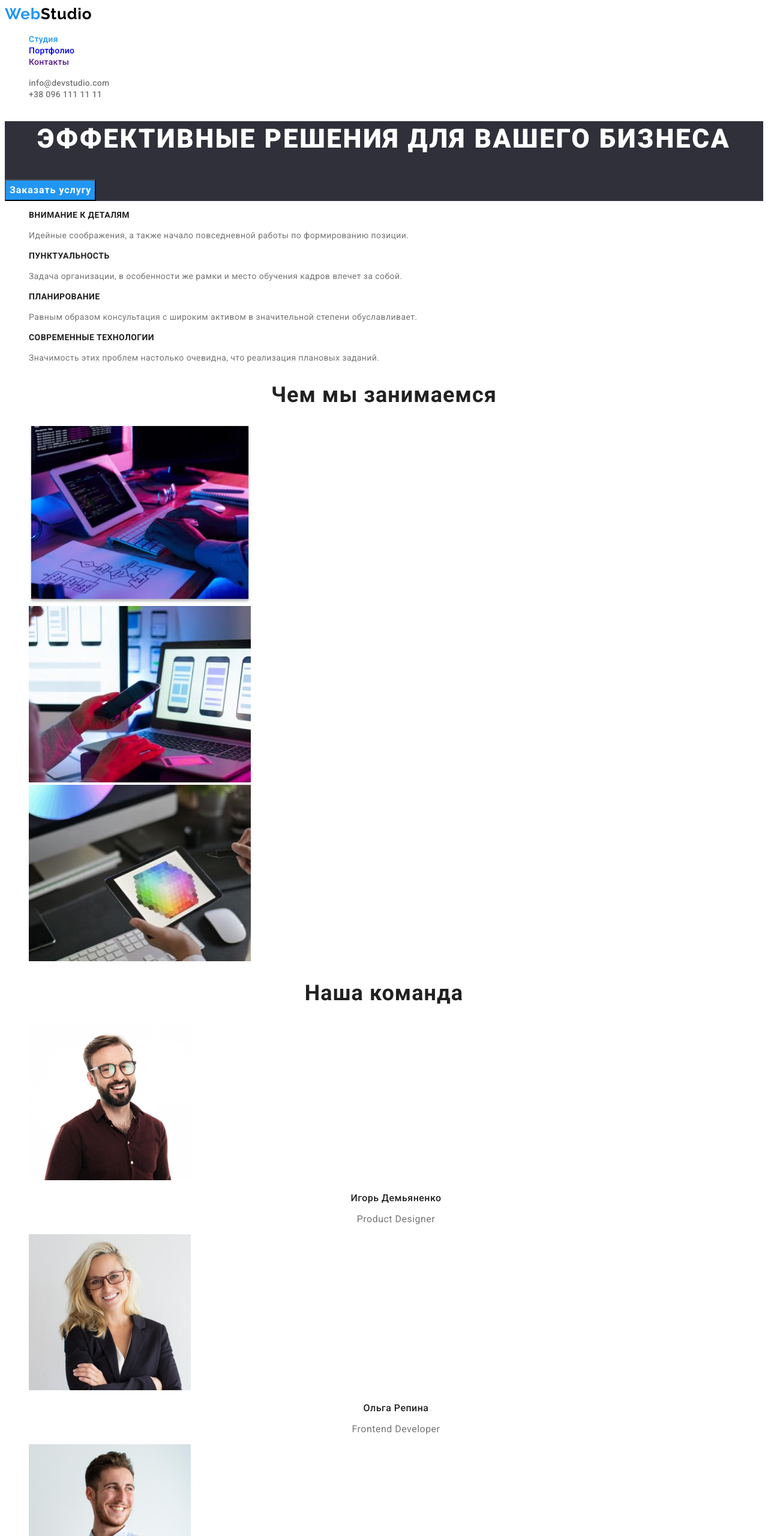
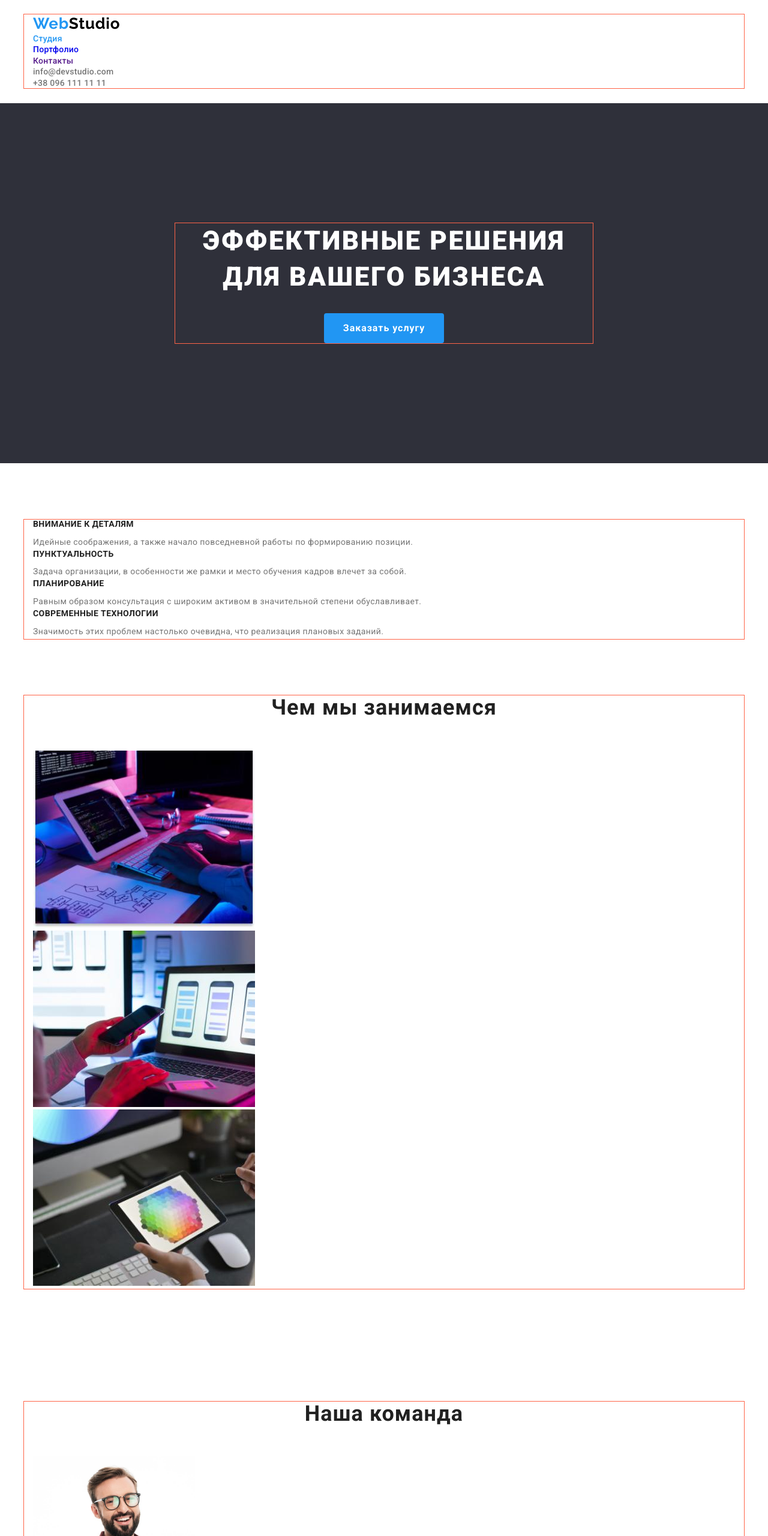
Before and after one commit to BorzhynskaOlena/goit-markup-hw-03, a plain HTML site: page index.html in a window 1280 px wide. Shown: the top 2560 px of the page at 60% size. Drawn offline with nearby package versions, Linux system fonts and the light colour scheme.

Commit message:
додала контейнери, паддинги та мардженти до головної сторінки

```diff
--- a/css/styles.css
+++ b/css/styles.css
@@ -2,6 +2,7 @@
   --primary-text-color: #212121;
   --secondary-text-color: #757575;
   --minor-text-color: #ffffff;
+  --footer-contacts-color: rgba(255, 255, 255, 0.6);
   --accent-color: #2196f3;
   --secondary-accent-color: #188ce8;
   --main-background-color: #ffffff;
@@ -9,12 +10,20 @@
   --background-btn-color: #f5f4fa;
   --logo-header-color: #000000;
 }
+h1,
+h2,
+h3,
+p {
+  margin: 0;
+}
 body {
   font-family: "Roboto", sans-serif;
   color: var(--primary-text-color);
   background-color: var(--main-background-color);
 }
 .list {
+  padding-left: 0;
+  margin: 0;
   list-style: none;
 }
 .link {
@@ -23,7 +32,22 @@ body {
 .current-link {
   color: var(--accent-color);
 }
+.container {
+  width: 1200px;
+  margin-left: auto;
+  margin-right: auto;
+  padding-left: 15px;
+  padding-right: 15px;
+  outline: 1px solid tomato;
+}
+.section {
+  padding: 94px 0;
+}
 /* Шапка сайту */
+.page-header {
+  padding-top: 24px;
+  padding-bottom: 25px;
+}
 .logo {
   font-family: "Raleway", sans-serif;
   font-style: normal;
@@ -63,14 +87,22 @@ body {
   color: var(--accent-color);
 }
 /* Блок Герой */
+.hero .container {
+  width: 696px;
+}
+.hero {
+  padding-top: 200px;
+  padding-bottom: 200px;
+}
 .hero-title {
-  font-weight: 900;
   font-size: 44px;
   line-height: 1.36;
   text-align: center;
   letter-spacing: 0.06em;
   text-transform: uppercase;
   color: var(--minor-text-color);
+  margin-bottom: 30px;
+  font-weight: 900;
 }
 .hero-btn {
   font-family: inherit;
@@ -84,11 +116,18 @@ body {
   color: var(--minor-text-color);
   background-color: var(--accent-color);
   cursor: pointer;
+  border-radius: 4px;
+  padding: 10px 32px;
+  min-width: 200px;
+  border: transparent;
+  display: block;
+  margin: 0 auto;
 }
 .hero-btn:hover,
 .hero-btn:focus {
   background-color: var(--secondary-accent-color);
 }
+
 /* Преимущества */
 .benefits-title,
 .portfolio-title {
@@ -109,15 +148,18 @@ body {
   line-height: 1.14;
   letter-spacing: 0.03em;
   text-transform: uppercase;
+  margin-bottom: 10px;
 }
 .benefits-text {
-  font-weight: 400;
   font-size: 14px;
   line-height: 1.71;
   letter-spacing: 0.03em;
   color: var(--secondary-text-color);
 }
 /* Чем занимаемся, Наша команда*/
+.work {
+  padding-top: 0;
+}
 .work-title,
 .team-title {
   font-weight: 700;
@@ -125,6 +167,13 @@ body {
   line-height: 1.16;
   text-align: center;
   letter-spacing: 0.03em;
+  margin-bottom: 50px;
+}
+.team-item {
+  width: 270px;
+  height: 368px;
+  padding-bottom: 30px;
+  border-radius: 0px 0px 4px 4px;
 }
 .team-member {
   font-weight: 500;
@@ -132,6 +181,10 @@ body {
   line-height: 1.19;
   text-align: center;
   letter-spacing: 0.03em;
+  margin-bottom: 10px;
+}
+.team-photo {
+  margin-bottom: 30px;
 }
 .team-position {
   font-size: 16px;
@@ -141,6 +194,14 @@ body {
   color: var(--secondary-text-color);
 }
 /* Футер */
+.logo-footer-link {
+  margin-bottom: 20px;
+}
+
+.footer {
+  padding-top: 60px;
+  padding-bottom: 60px;
+}
 .logo-footer {
   font-family: "Raleway", sans-serif;
   font-size: 26px;
@@ -154,6 +215,10 @@ body {
   line-height: 1.71;
   letter-spacing: 0.03em;
   color: var(--minor-text-color);
+  margin-bottom: 9px;
+}
+.footer-contacts-mail {
+  margin-bottom: 9px;
 }
 .footer-contacts-mail,
 .footer-contacts-tel {
@@ -162,7 +227,7 @@ body {
   font-size: 14px;
   line-height: 1.71;
   letter-spacing: 0.03em;
-  color: rgba(255, 255, 255, 0.6);
+  color: var(--footer-contacts-color);
 }
 .footer-contacts-mail:hover,
 .footer-contacts-tel:hover,
@@ -187,6 +252,11 @@ body {
   letter-spacing: 0.03em;
   background-color: var(--background-btn-color);
   cursor: pointer;
+  border-radius: 4px;
+  padding: 6px 22px;
+  display: inline-block;
+  text-align: center;
+  border: transparent;
 }
 .portfolio-btn:hover,
 .portfolio-btn:focus {
--- a/index.html
+++ b/index.html
@@ -11,11 +11,19 @@
       href="https://fonts.googleapis.com/css2?family=Raleway:wght@700&family=Roboto:wght@400;500;700;900&display=swap"
       rel="stylesheet"
     />
+    <link
+      rel="stylesheet"
+      href="https://cdnjs.cloudflare.com/ajax/libs/modern-normalize/1.1.0/modern-normalize.min.css"
+      integrity="sha512-wpPYUAdjBVSE4KJnH1VR1HeZfpl1ub8YT/NKx4PuQ5NmX2tKuGu6U/JRp5y+Y8XG2tV+wKQpNHVUX03MfMFn9Q=="
+      crossorigin="anonymous"
+      referrerpolicy="no-referrer"
+    />
     <link rel="stylesheet" href="./css/styles.css" />
   </head>
   <body class="page">
     <!--Шапка сайта-->
     <header class="page-header">
+      <div class="container">
         <nav class="header-nav">
           <a href="./" lang="en" class="logo link"
             >Web<span class="logo-header">Studio</span></a
@@ -36,7 +44,9 @@
         </nav>
         <ul class="header-contacts list">
           <li>
-          <a href="mailto:info@devstudio.com" class="header-contacts-mail link"
+            <a
+              href="mailto:info@devstudio.com"
+              class="header-contacts-mail link"
               >info@devstudio.com</a
             >
           </li>
@@ -46,15 +56,19 @@
             >
           </li>
         </ul>
+      </div>
     </header>
     <main>
       <!--Блок-герой-->
       <section class="hero">
+        <div class="container">
           <h1 class="hero-title">Эффективные решения для вашего бизнеса</h1>
           <button type="button" class="hero-btn">Заказать услугу</button>
+        </div>
       </section>
       <!--Преимущества-->
-      <section class="benefits">
+      <section class="benefits section">
+        <div class="container">
           <h2 class="benefits-title">Наши преимущества</h2>
           <ul class="benefits-list list">
             <li>
@@ -67,8 +81,8 @@
             <li>
               <h3 class="benefits-topic">Пунктуальность</h3>
               <p class="benefits-text">
-              Задача организации, в особенности же рамки и место обучения кадров
-              влечет за собой.
+                Задача организации, в особенности же рамки и место обучения
+                кадров влечет за собой.
               </p>
             </li>
             <li>
@@ -86,13 +100,19 @@
               </p>
             </li>
           </ul>
+        </div>
       </section>
       <!--Чем занимаемся-->
-      <section class="work">
+      <section class="work section">
+        <div class="container">
           <h2 class="work-title">Чем мы занимаемся</h2>
           <ul class="list work-list">
             <li>
-            <img src="./images/image1.jpg" alt="Программирование" width="370" />
+              <img
+                src="./images/image1.jpg"
+                alt="Программирование"
+                width="370"
+              />
             </li>
             <li>
               <img
@@ -105,13 +125,16 @@
               <img src="./images/imge3.jpg" alt="Веб-дизайн" width="370" />
             </li>
           </ul>
+        </div>
       </section>
       <!--Наша команда-->
-      <section class="team">
+      <section class="team section">
+        <div class="container">
           <h2 class="team-title">Наша команда</h2>
           <ul class="list team-list">
             <li class="team-item">
               <img
+                class="team-photo"
                 src="./images/Photo1.jpg"
                 alt="Фото Игорь Демьянненко"
                 width="270"
@@ -121,6 +144,7 @@
             </li>
             <li class="team-item">
               <img
+                class="team-photo"
                 src="./images/Photo2.jpg"
                 alt="Фото Ольга Репина"
                 width="270"
@@ -130,6 +154,7 @@
             </li>
             <li class="team-item">
               <img
+                class="team-photo"
                 src="./images/Photo3.jpg"
                 alt="Фото Николай Тарасов"
                 width="270"
@@ -139,6 +164,7 @@
             </li>
             <li class="team-item">
               <img
+                class="team-photo"
                 src="./images/Photo4.jpg"
                 alt="Фото Михаил Ермаков"
                 width="270"
@@ -147,18 +173,24 @@
               <p lang="en" class="team-position">UI Designer</p>
             </li>
           </ul>
+        </div>
       </section>
     </main>
     <!--Футер-->
     <footer class="footer">
+      <div class="container">
+        <div class="logo-footer-link">
           <a href="./" lang="en" class="logo link"
             >Web<span class="logo-footer">Studio</span></a
           >
+        </div>
         <address class="footer-contacts">
           <p class="footer-text">г. Киев, пр-т Леси Украинки, 26</p>
           <ul class="footer-contacts-list list">
             <li class="footer-contacts-item">
-            <a href="mailto:info@example.com" class="footer-contacts-mail link"
+              <a
+                href="mailto:info@example.com"
+                class="footer-contacts-mail link"
                 >info@example.com</a
               >
             </li>
@@ -169,6 +201,7 @@
             </li>
           </ul>
         </address>
+      </div>
     </footer>
   </body>
 </html>
```
Also changed, not shown: portfolio.html (+25 -4 lines). Lines whose indentation alone changed are shown as unchanged.
